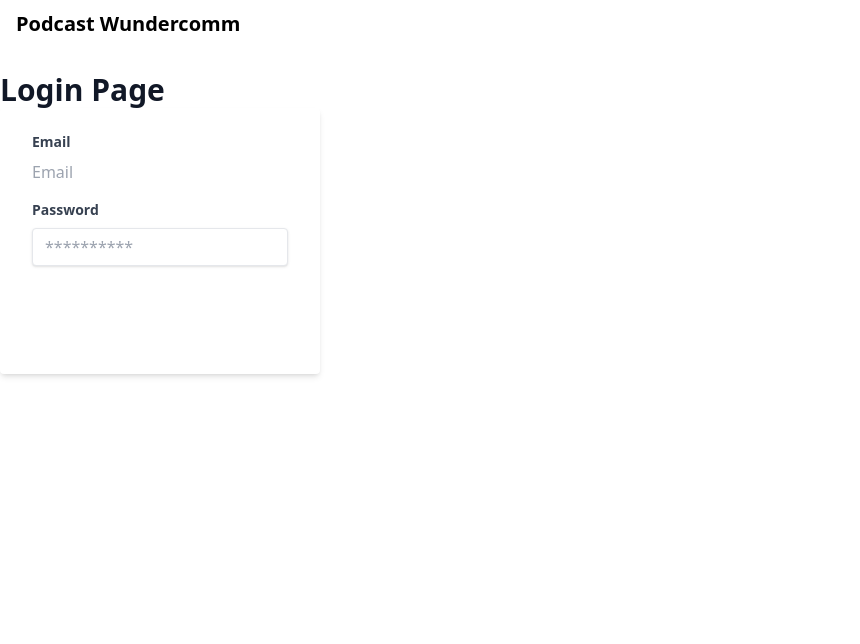
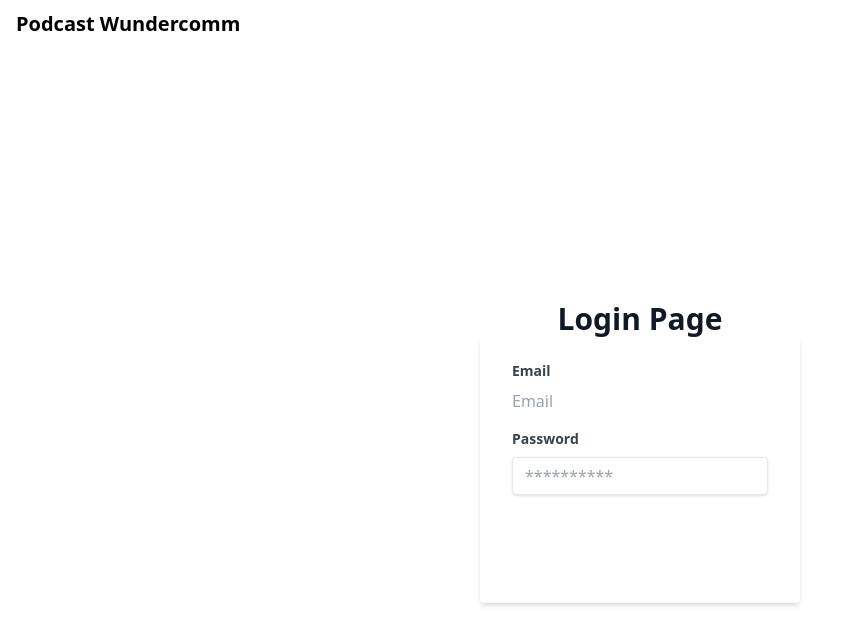
Before and after one commit to wundercomm/Speakwize, a Nuxt app in the folder frontend/: page /login in a window 1280 px wide. Shown: the top 644 px of the page, without its empty margins (0-860 px from the left). Built offline with nearby package versions, Linux system fonts and the light colour scheme; no server answers.

Commit message:
Toolbar vertically + nuxt icon

```diff
--- a/frontend/src/pages/login.vue
+++ b/frontend/src/pages/login.vue
@@ -13,7 +13,7 @@ const credentials = reactive({
 const login = async () => {
     // const { error } = await supaAuth.signInWithPassword(credentials)
     const { error } = await supaAuth.signInWithPassword(credentials)
-    if(error){
+    if (error) {
         alert(error.message)
     }
     else {
@@ -23,24 +23,33 @@ const login = async () => {
 </script>
 
 <template>
-    <div>
-        <h1 class="mt-6 text-3xl font-extrabold text-gray-900">Login Page</h1>
+    <div class="flex h-screen items-center justify-center">
+        <div class="absolute">
+            <h1 class="mt-6 text-3xl font-extrabold text-gray-900 text-center">Login Page</h1>
             <div class="w-full max-w-xs">
                 <form @submit.prevent="login" class="bg-white shadow-md rounded px-8 pt-6 pb-8 mb-4">
                     <div class="mb-4">
                         <label class="block text-gray-700 text-sm font-bold mb-2" for="email">
                             Email
                         </label>
-                    <input v-model="credentials.email" type="email" placeholder="Email"/>
+                        <input v-model="credentials.email" type="email" placeholder="Email" />
                     </div>
                     <div class="mb-6">
                         <label class="block text-gray-700 text-sm font-bold mb-2" for="password">
                             Password
                         </label>
-                    <input v-model="credentials.password" class="shadow appearance-none border rounded w-full py-2 px-3 text-gray-700 mb-3 leading-tight focus:outline-none focus:shadow-outline" id="password" type="password" placeholder="**********">
+                        <input v-model="credentials.password"
+                            class="shadow appearance-none border rounded w-full py-2 px-3 text-gray-700 mb-3 leading-tight focus:outline-none focus:shadow-outline"
+                            id="password" type="password" placeholder="**********">
                     </div>
-                <button type="submit" class="dark:bg-gray-900 hover:bg-blue-700 text-white font-bold py-2 px-4 rounded focus:outline-none focus:shadow-outline">Login</button>
+                    <button type="submit"
+                        class="dark:bg-gray-900 hover:bg-blue-700 text-white font-bold py-2 px-4 rounded focus:outline-none focus:shadow-outline">Login</button>
+                    <NuxtLink to="/register">
+                        <button
+                            class="dark:bg-gray-900 hover:bg-blue-700 text-white font-bold py-2 px-4 mx-2 rounded focus:outline-none focus:shadow-outline">Register</button>
+                    </NuxtLink>
                 </form>
             </div>
         </div>
+    </div>
 </template>
```
Lines whose indentation alone changed are shown as unchanged.
